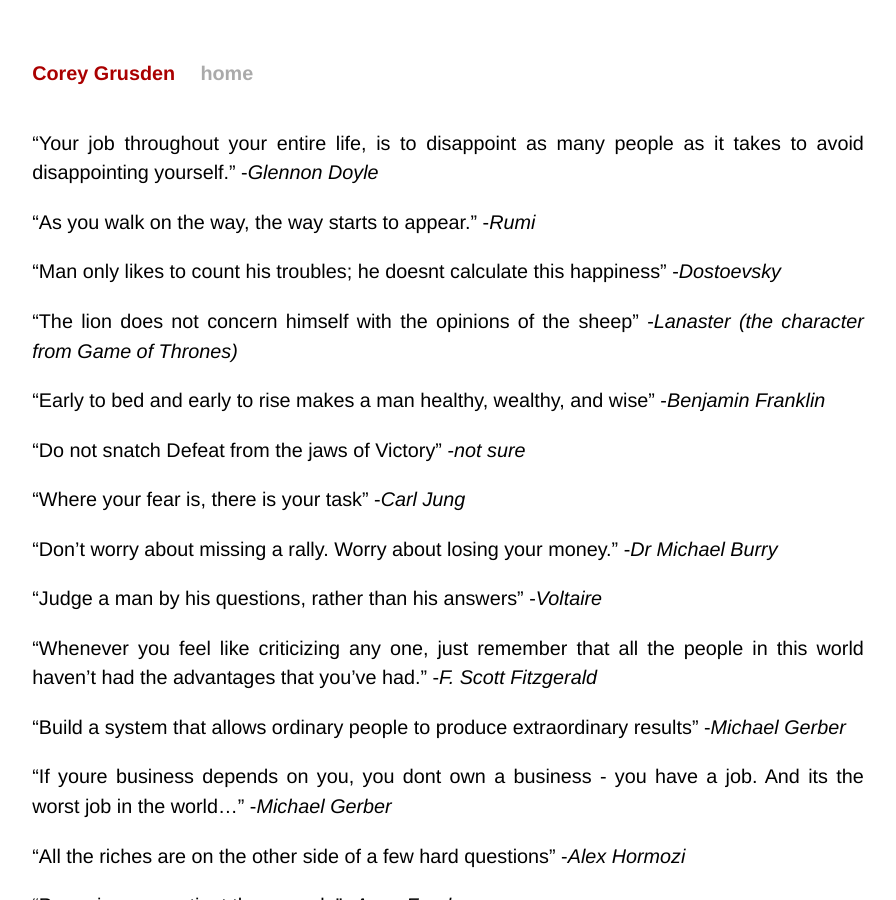
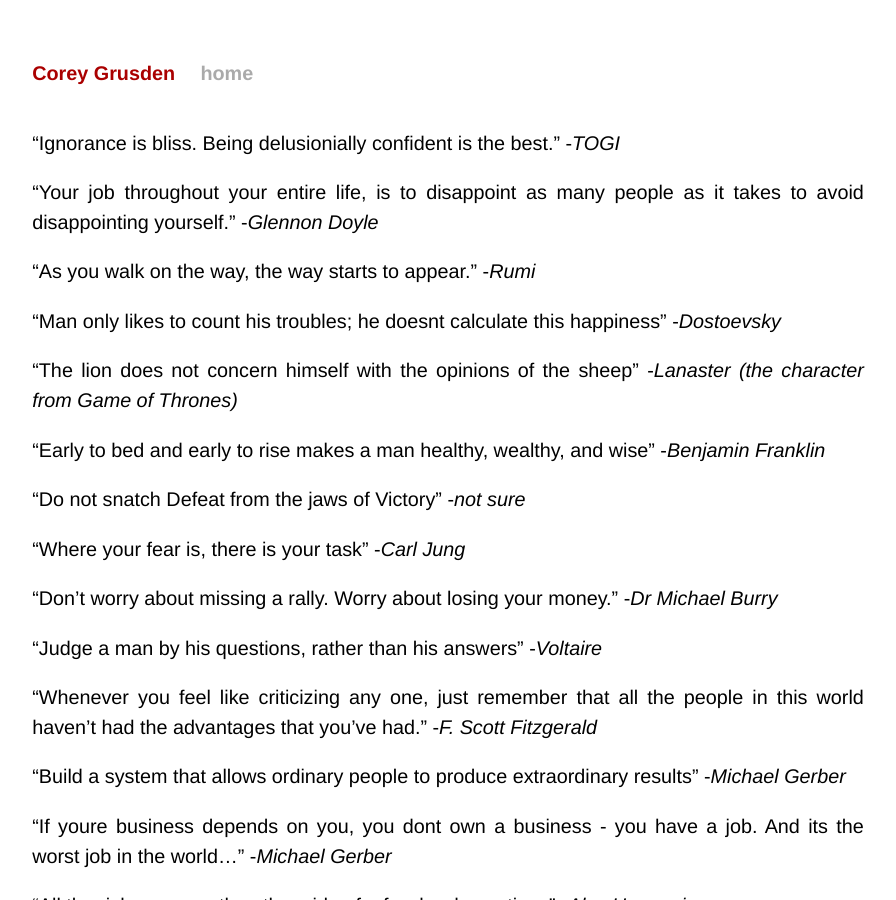
Before and after one commit to cgrusden/cgrusden.github.io, a Jekyll site: the page built from quotes.md, in a window 1280 px wide and 900 px high. Shown: the whole window, without its empty margins (192-1088 px from the left). Built offline with Jekyll 4.4.1, drawn with Linux system fonts in a browser that asks for light colours; our own code applies the rules of GitHub Pages for plain Markdown files.

Commit message:
add TOGI quote

```diff
--- a/_data/quotes.yml
+++ b/_data/quotes.yml
@@ -1,3 +1,6 @@
+- quote: 'Ignorance is bliss. Being delusionially confident is the best.'
+  author: 'TOGI'
+
 - quote: 'Your job throughout your entire life, is to disappoint as many people as it takes to avoid disappointing yourself.'
   author: 'Glennon Doyle'
 
```
